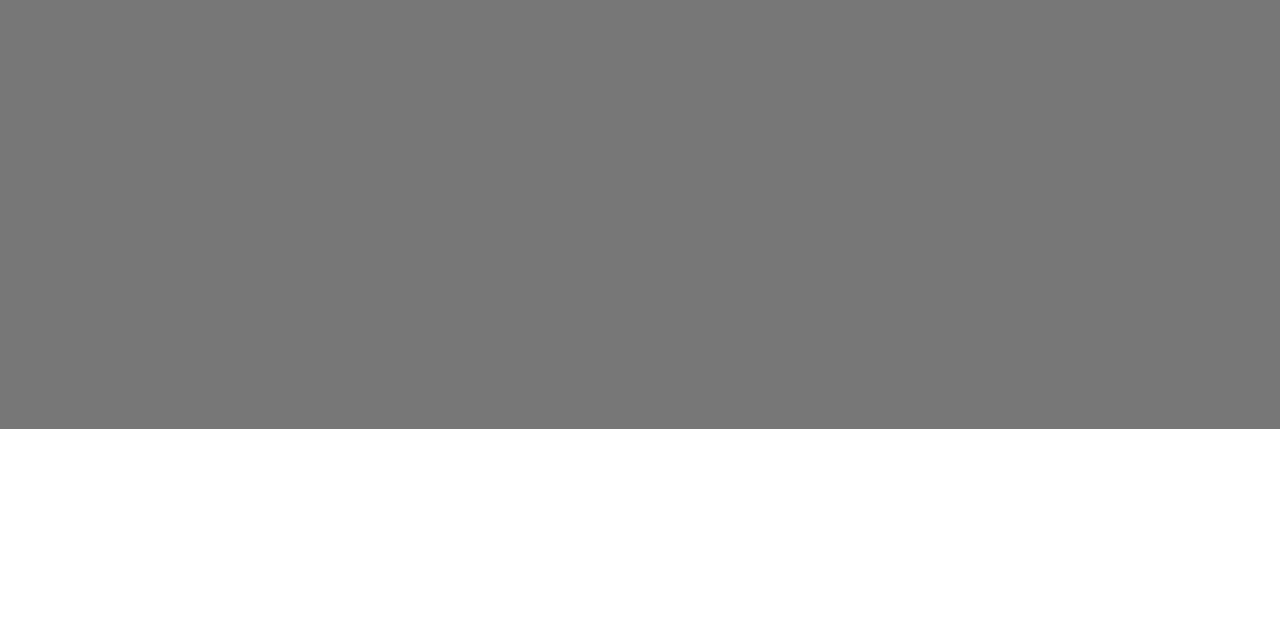
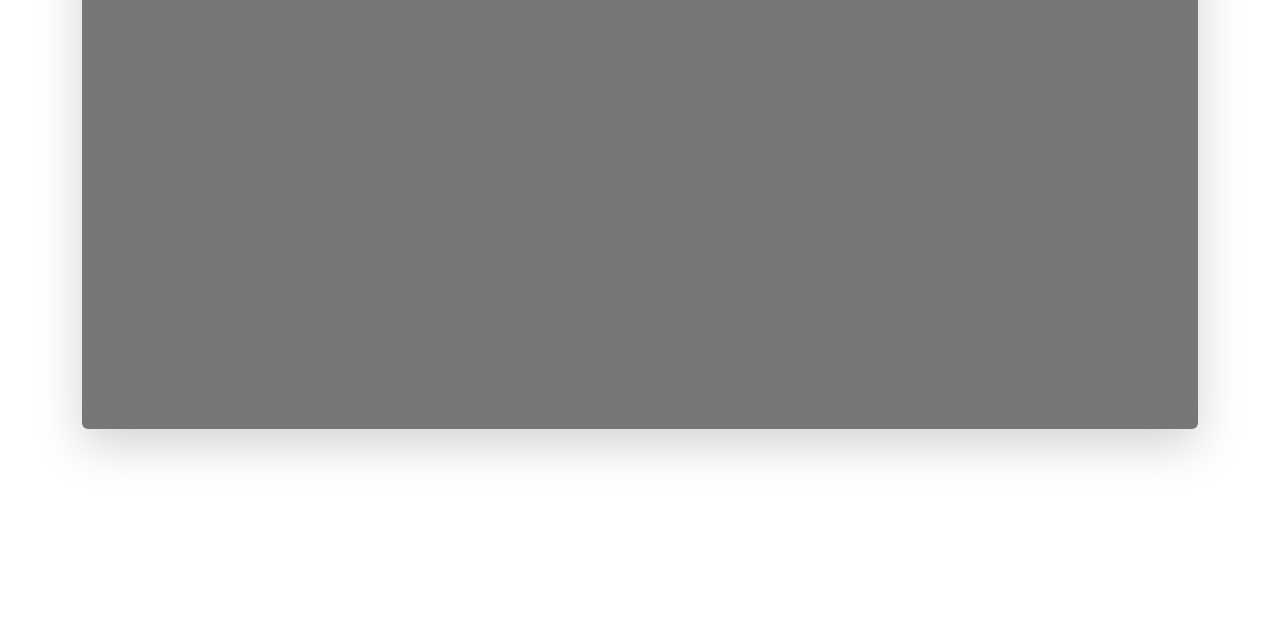
Before and after one commit to SasanTazayoni/TalkingTech, a plain HTML site: page home.html in a window 1280 px wide. Shown: the part 177-800 px from the top of the page. Drawn offline with nearby package versions, Linux system fonts and the light colour scheme.

Commit message:
Rounded container of carousel

```diff
--- a/home.html
+++ b/home.html
@@ -70,8 +70,8 @@
     </nav>
 
     <!-- Carousel -->
-    <div class="carousel-item active">
-      <div class="container">
+    <div class="container">
+      <div class="carousel-item active rounded-bottom shadow-lg">
         <h1>Example Headline</h1>
         <p>
           Lorem ipsum dolor sit amet consectetur adipisicing elit. Adipisci
```
